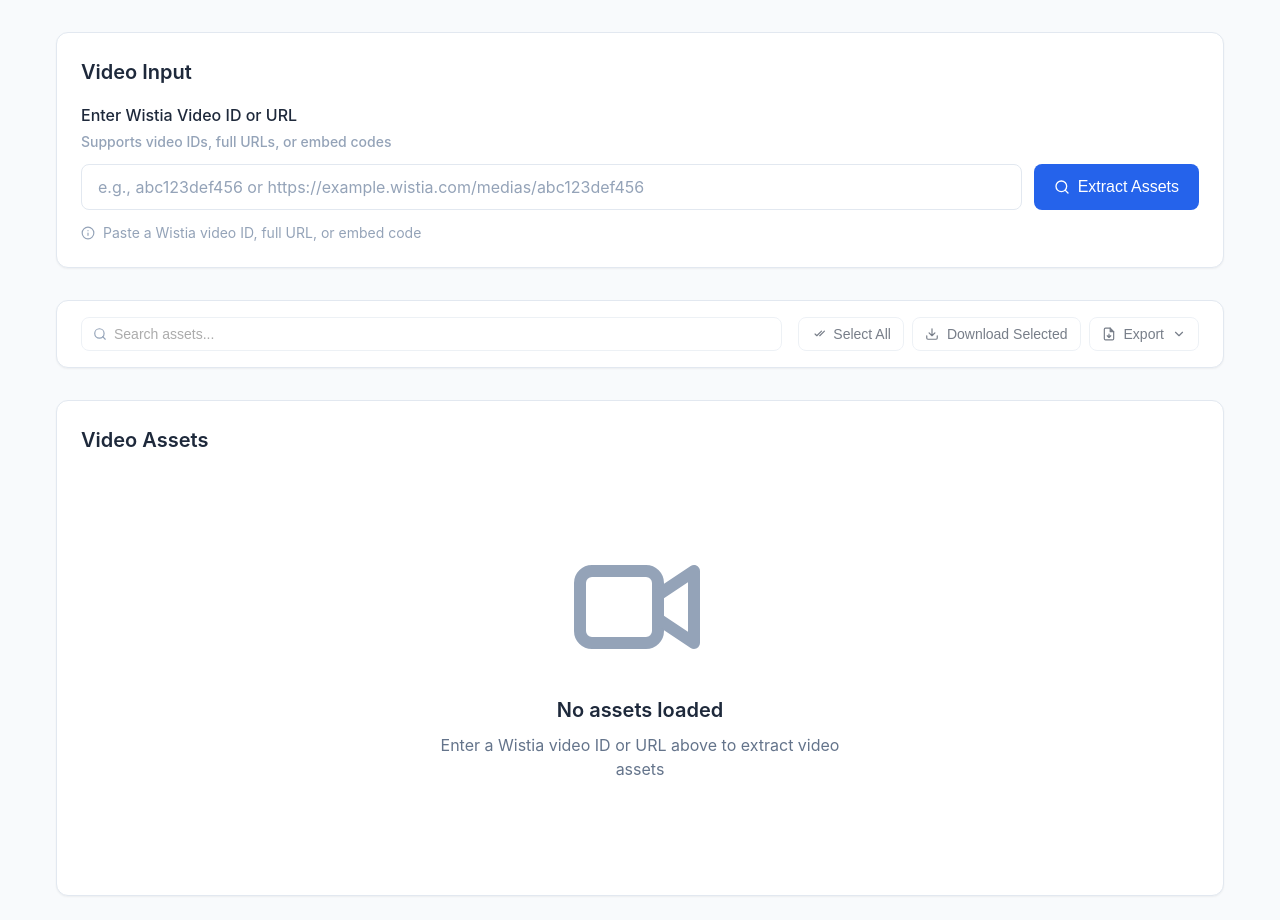
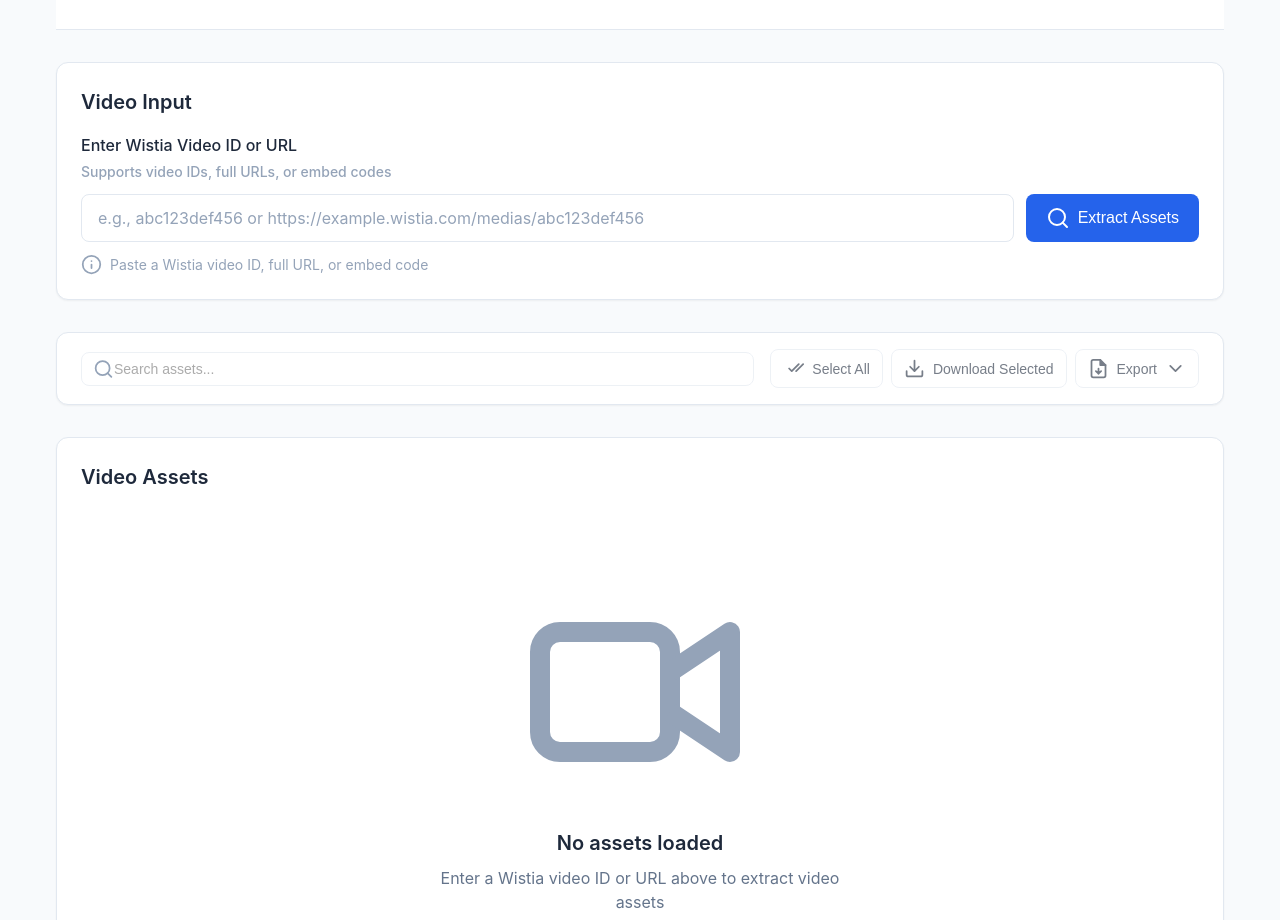
Before and after one commit to costinEEST/WistiaAssetExtractor, a plain HTML site: page index.html in a window 1280 px wide. Shown: the part 160-1080 px from the top of the page. Drawn offline with Linux system fonts and the light colour scheme.

Commit message:
increase the SVG icon sizes by 50%

```diff
--- a/index.html
+++ b/index.html
@@ -59,25 +59,25 @@
         /* Icon styles */
         .icon {
             display: inline-block;
-            width: 1em;
-            height: 1em;
-            vertical-align: -0.125em;
-            fill: currentColor;
-        }
-
-        .icon-lg {
             width: 1.5em;
             height: 1.5em;
-        }
-
-        .icon-xl {
+            vertical-align: -0.35em;
+            fill: currentColor;
+        }
+
+        .icon-lg {
             width: 2em;
             height: 2em;
         }
 
-        .icon-3xl {
+        .icon-xl {
             width: 3em;
             height: 3em;
+        }
+
+        .icon-3xl {
+            width: 5em;
+            height: 5em;
         }
 
         /* High contrast mode support */
```
